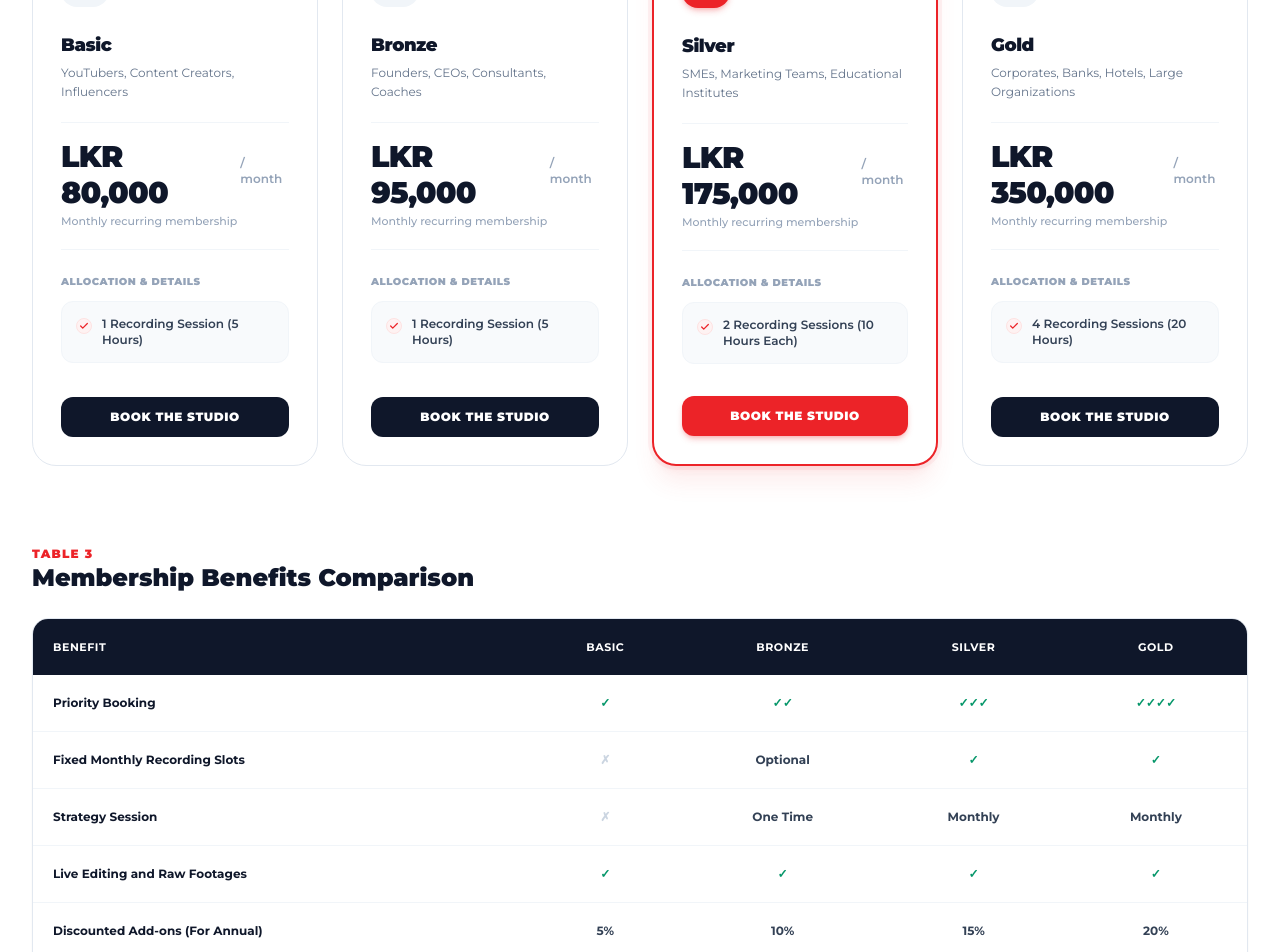
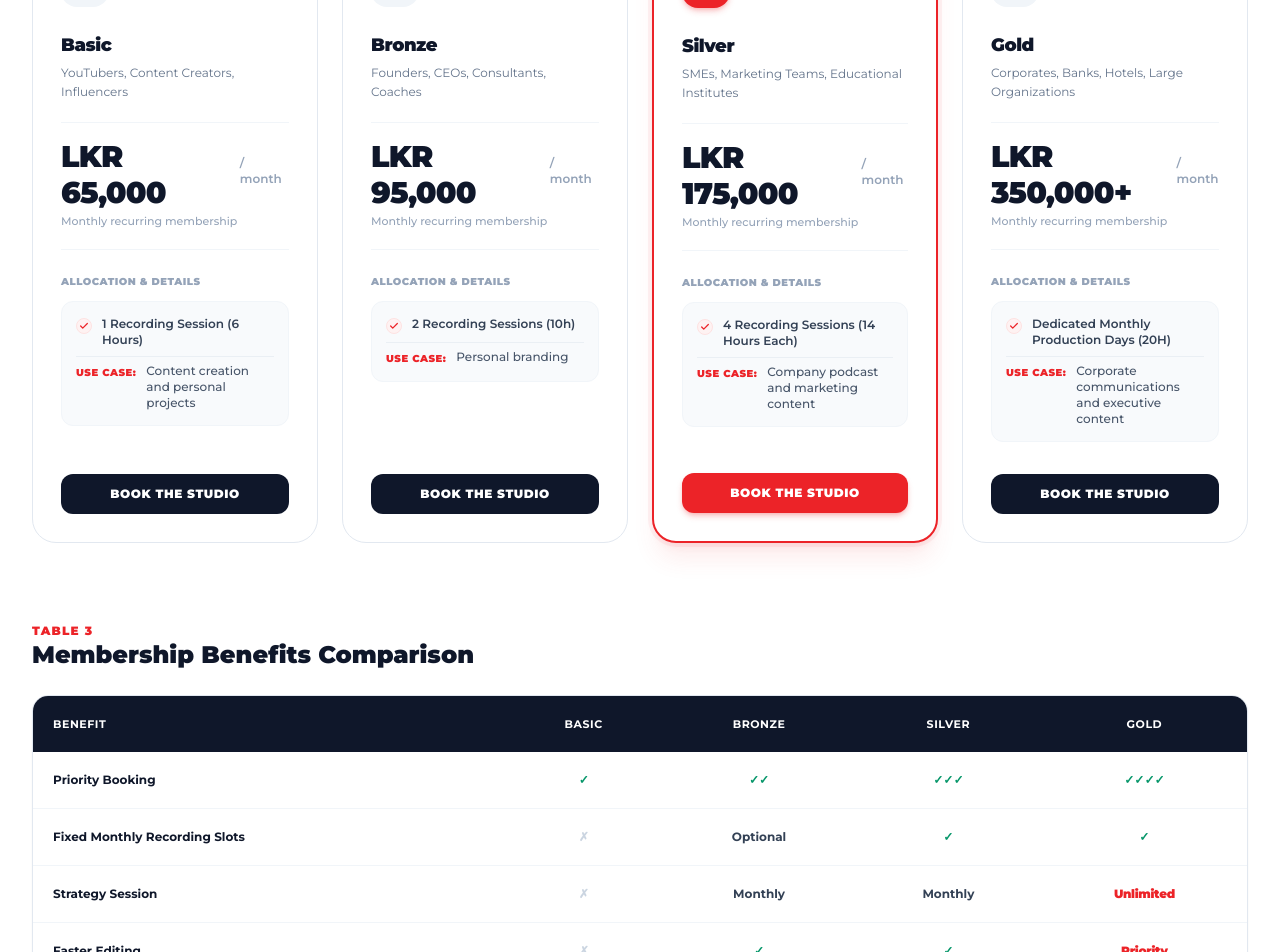
Before and after one commit to SanudaDe/mediawize, a Next.js app: page /pricing in a window 1280 px wide. Shown: the part 1340-2292 px from the top of the page. Built offline with nearby package versions, Linux system fonts and the light colour scheme.

Commit message:
payments update

```diff
--- a/app/contact/page.tsx
+++ b/app/contact/page.tsx
@@ -100,7 +100,7 @@ export default function ContactPage() {
                     {
                       number: '02',
                       title: 'Pick Your Package',
-                      desc: 'Choose Audio Only (18.5k), Solo 4K (40k), Dual Multi-Cam (50k), or Custom.',
+                      desc: 'Choose Audio Only (18.5k), Solo Video (35k), Dual Multi-Cam (45k), or Custom.',
                       icon: SlidersHorizontal,
                     },
                     {
--- a/app/pricing/page.tsx
+++ b/app/pricing/page.tsx
@@ -265,6 +265,14 @@ export default function StudioPackagesPage() {
                           </div>
                           <span>{sub.recordingAllocation}</span>
                         </div>
+                        {sub.idealUseCase && (
+                          <div className="flex items-start gap-2.5 text-xs text-slate-600 font-medium pt-1.5 border-t border-slate-200/60">
+                            <span className="text-[10px] font-black uppercase tracking-wider text-brand-red shrink-0 mt-0.5">
+                              Use Case:
+                            </span>
+                            <span>{sub.idealUseCase}</span>
+                          </div>
+                        )}
                       </div>
                     </div>
                   </div>
@@ -311,49 +319,40 @@ export default function StudioPackagesPage() {
                 </tr>
               </thead>
               <tbody className="divide-y divide-slate-100">
-                {MEMBERSHIP_BENEFITS_DATA.map((row, idx) => (
+                {MEMBERSHIP_BENEFITS_DATA.map((row, idx) => {
+                  const renderCell = (val: string) => {
+                    if (val.includes('✓')) {
+                      return <span className="text-emerald-600 font-black">{val}</span>;
+                    }
+                    if (val === '✗') {
+                      return <span className="text-slate-300">✗</span>;
+                    }
+                    if (val === 'Priority' || val === 'Unlimited') {
+                      return <span className="text-brand-red font-black tracking-tight">{val}</span>;
+                    }
+                    return <span className="text-slate-700 font-bold">{val}</span>;
+                  };
+
+                  return (
                     <tr key={idx} className="hover:bg-slate-50 transition-colors">
                       <td className="p-4 sm:p-5 font-bold text-slate-900">
                         {row.benefit}
                       </td>
-                    <td className="p-4 sm:p-5 text-center font-bold text-slate-700">
-                      {row.basic === '✓' ? (
-                        <span className="text-emerald-600 font-black">✓</span>
-                      ) : row.basic === '✗' ? (
-                        <span className="text-slate-300">✗</span>
-                      ) : (
-                        row.basic
-                      )}
+                      <td className="p-4 sm:p-5 text-center font-bold">
+                        {renderCell(row.basic)}
                       </td>
-                    <td className="p-4 sm:p-5 text-center font-bold text-slate-700">
-                      {row.bronze.includes('✓') ? (
-                        <span className="text-emerald-600 font-black">{row.bronze}</span>
-                      ) : row.bronze === '✗' ? (
-                        <span className="text-slate-300">✗</span>
-                      ) : (
-                        row.bronze
-                      )}
+                      <td className="p-4 sm:p-5 text-center font-bold">
+                        {renderCell(row.bronze)}
                       </td>
-                    <td className="p-4 sm:p-5 text-center font-bold text-slate-700">
-                      {row.silver.includes('✓') ? (
-                        <span className="text-emerald-600 font-black">{row.silver}</span>
-                      ) : row.silver === '✗' ? (
-                        <span className="text-slate-300">✗</span>
-                      ) : (
-                        row.silver
-                      )}
+                      <td className="p-4 sm:p-5 text-center font-bold">
+                        {renderCell(row.silver)}
                       </td>
-                    <td className="p-4 sm:p-5 text-center font-bold text-slate-700">
-                      {row.gold.includes('✓') ? (
-                        <span className="text-emerald-600 font-black">{row.gold}</span>
-                      ) : row.gold === '✗' ? (
-                        <span className="text-slate-300">✗</span>
-                      ) : (
-                        row.gold
-                      )}
+                      <td className="p-4 sm:p-5 text-center font-bold">
+                        {renderCell(row.gold)}
                       </td>
                     </tr>
-                ))}
+                  );
+                })}
               </tbody>
             </table>
           </div>
--- a/components/ui/BookingForm.tsx
+++ b/components/ui/BookingForm.tsx
@@ -19,8 +19,8 @@ import {
 import { bookingFormSchema } from '@/lib/validations';
 
 const INTEREST_OPTIONS = [
-  { id: 'dual-host-video-podcast', label: 'Dual Host Video Podcast (LKR 50,000 / 2 Hrs)' },
-  { id: 'solo-video-podcast', label: 'Solo Video Podcast (LKR 40,000 / 2 Hrs)' },
+  { id: 'dual-host-video-podcast', label: 'Dual Host Video Podcast (LKR 45,000 / 2 Hrs)' },
+  { id: 'solo-video-podcast', label: 'Solo Video Podcast (LKR 35,000 / 2 Hrs)' },
   { id: 'audio-only-podcast', label: 'Audio Only Podcast (LKR 18,500 / 2 Hrs)' },
   { id: 'custom-premium-experience', label: 'Custom Premium Experience / Quotation' },
   { id: 'subscription', label: 'Monthly Creator Subscription' },
--- a/components/ui/PricingTable.tsx
+++ b/components/ui/PricingTable.tsx
@@ -263,6 +263,14 @@ export const PricingTable: React.FC<PricingTableProps> = ({
                             </div>
                             <span>{sub.recordingAllocation}</span>
                           </div>
+                          {sub.idealUseCase && (
+                            <div className="flex items-start gap-2.5 text-xs text-slate-600 font-medium pt-1.5 border-t border-slate-200/60">
+                              <span className="text-[10px] font-black uppercase tracking-wider text-brand-red shrink-0 mt-0.5">
+                                Use Case:
+                              </span>
+                              <span>{sub.idealUseCase}</span>
+                            </div>
+                          )}
                         </div>
                       </div>
                     </div>
--- a/lib/data.ts
+++ b/lib/data.ts
@@ -19,6 +19,7 @@ export interface SubscriptionPackageItem {
   monthlyFeeNum: number;
   recordingAllocation: string;
   priority: string;
+  idealUseCase?: string;
   popular?: boolean;
 }
 
@@ -59,8 +60,8 @@ export const STUDIO_PACKAGES_DATA: StudioPackageItem[] = [
       'Lighting Setup',
       'Technician Support',
     ],
-    priceLKR: 'LKR 40,000',
-    priceNum: 40000,
+    priceLKR: 'LKR 35,000',
+    priceNum: 35000,
   },
   {
     id: 'pkg-dual',
@@ -75,8 +76,8 @@ export const STUDIO_PACKAGES_DATA: StudioPackageItem[] = [
       '2 Podcast Microphones',
       'Technician Support',
     ],
-    priceLKR: 'LKR 50,000',
-    priceNum: 50000,
+    priceLKR: 'LKR 45,000',
+    priceNum: 45000,
     popular: true,
   },
   {
@@ -99,10 +100,11 @@ export const SUBSCRIPTION_PACKAGES_DATA: SubscriptionPackageItem[] = [
     slug: 'basic-subscription',
     name: 'Basic',
     recommendedFor: 'YouTubers, Content Creators, Influencers',
-    monthlyFeeLKR: 'LKR 80,000',
-    monthlyFeeNum: 80000,
-    recordingAllocation: '1 Recording Session (5 Hours)',
+    monthlyFeeLKR: 'LKR 65,000',
+    monthlyFeeNum: 65000,
+    recordingAllocation: '1 Recording Session (6 Hours)',
     priority: 'Standard',
+    idealUseCase: 'Content creation and personal projects',
   },
   {
     id: 'sub-bronze',
@@ -111,8 +113,9 @@ export const SUBSCRIPTION_PACKAGES_DATA: SubscriptionPackageItem[] = [
     recommendedFor: 'Founders, CEOs, Consultants, Coaches',
     monthlyFeeLKR: 'LKR 95,000',
     monthlyFeeNum: 95000,
-    recordingAllocation: '1 Recording Session (5 Hours)',
+    recordingAllocation: '2 Recording Sessions (10h)',
     priority: 'High',
+    idealUseCase: 'Personal branding',
   },
   {
     id: 'sub-silver',
@@ -121,8 +124,9 @@ export const SUBSCRIPTION_PACKAGES_DATA: SubscriptionPackageItem[] = [
     recommendedFor: 'SMEs, Marketing Teams, Educational Institutes',
     monthlyFeeLKR: 'LKR 175,000',
     monthlyFeeNum: 175000,
-    recordingAllocation: '2 Recording Sessions (10 Hours Each)',
+    recordingAllocation: '4 Recording Sessions (14 Hours Each)',
     priority: 'Priority',
+    idealUseCase: 'Company podcast and marketing content',
     popular: true,
   },
   {
@@ -130,10 +134,11 @@ export const SUBSCRIPTION_PACKAGES_DATA: SubscriptionPackageItem[] = [
     slug: 'gold-subscription',
     name: 'Gold',
     recommendedFor: 'Corporates, Banks, Hotels, Large Organizations',
-    monthlyFeeLKR: 'LKR 350,000',
+    monthlyFeeLKR: 'LKR 350,000+',
     monthlyFeeNum: 350000,
-    recordingAllocation: '4 Recording Sessions (20 Hours)',
+    recordingAllocation: 'Dedicated Monthly Production Days (20H)',
     priority: 'Guaranteed',
+    idealUseCase: 'Corporate communications and executive content',
   },
 ];
 
@@ -155,19 +160,19 @@ export const MEMBERSHIP_BENEFITS_DATA: MembershipBenefit[] = [
   {
     benefit: 'Strategy Session',
     basic: '✗',
-    bronze: 'One Time',
+    bronze: 'Monthly',
     silver: 'Monthly',
-    gold: 'Monthly',
+    gold: 'Unlimited',
   },
   {
-    benefit: 'Live Editing and Raw Footages',
-    basic: '✓',
+    benefit: 'Faster Editing',
+    basic: '✗',
     bronze: '✓',
     silver: '✓',
-    gold: '✓',
+    gold: 'Priority',
   },
   {
-    benefit: 'Discounted Add-ons (For Annual)',
+    benefit: 'Discounted Add-ons',
     basic: '5%',
     bronze: '10%',
     silver: '15%',
```
Lines whose indentation alone changed are shown as unchanged.
